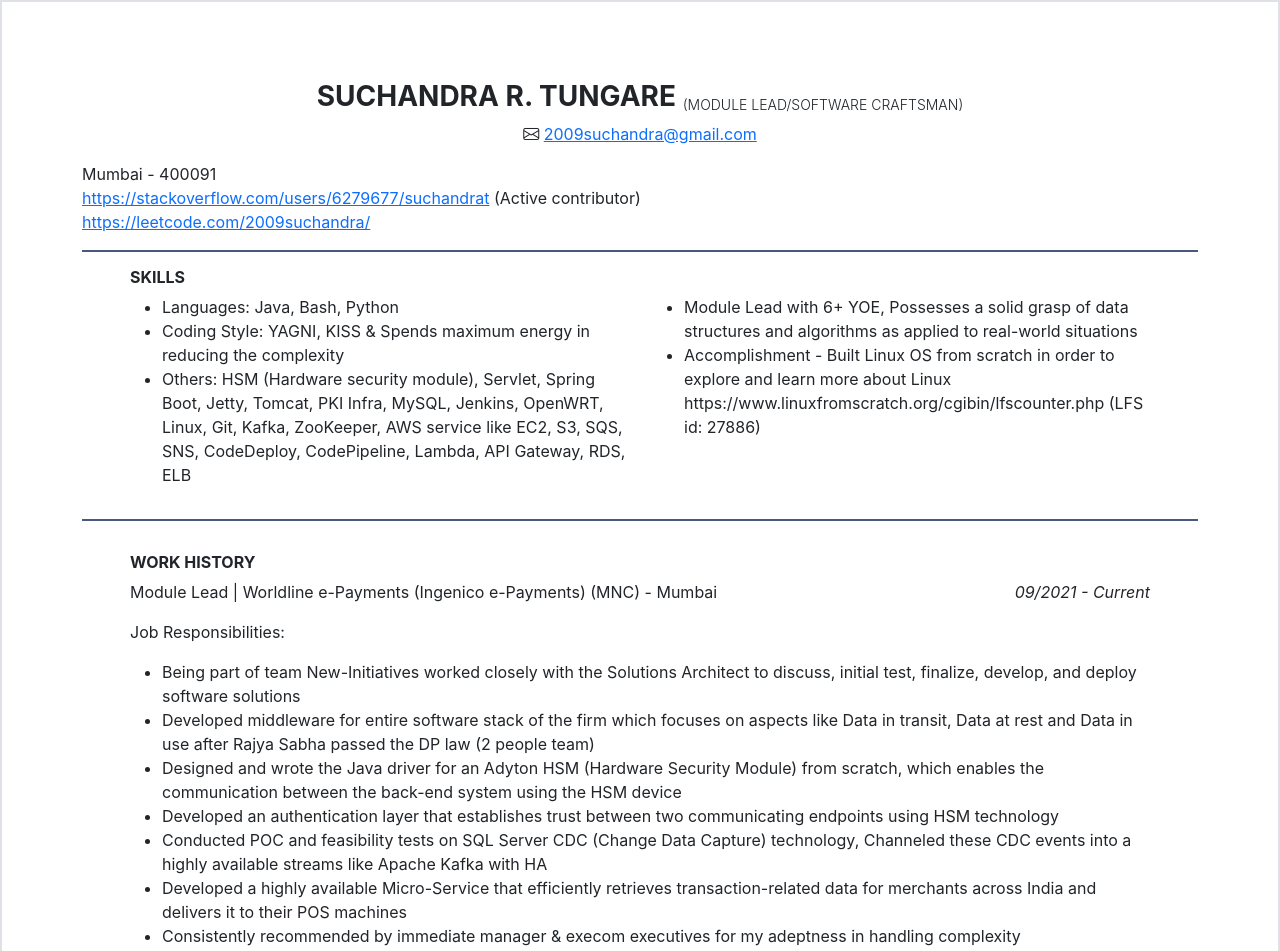
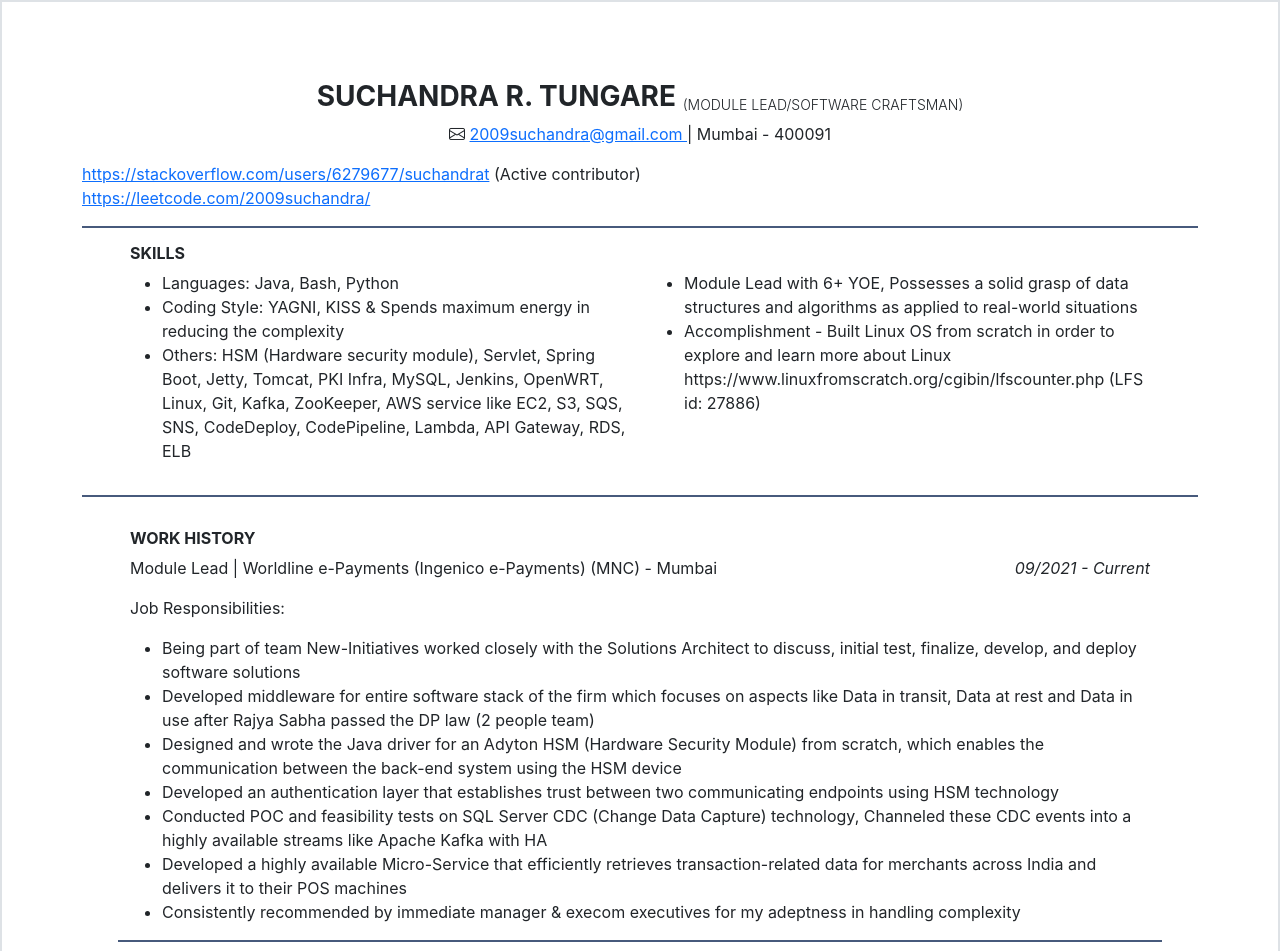
Before and after one commit to tungares/resume, a plain HTML site: page index.html in a window 1280 px wide. Shown: the top 951 px of the page. Drawn offline with nearby package versions, Linux system fonts and the light colour scheme.

Commit message:
Update index.html

```diff
--- a/index.html
+++ b/index.html
@@ -13,7 +13,7 @@
   <div class="container">
     <h3 class="mt-5 text-center fw-bold">SUCHANDRA R. TUNGARE <sub class="text-small">(MODULE LEAD/SOFTWARE CRAFTSMAN)</sub></h3>
     <p class="text-center"> <i class="bi bi-envelope"></i> <a href="mailto:2009suchandra@gmail.com ">2009suchandra@gmail.com </a>
-       </p>Mumbai - 400091
+       | Mumbai - 400091</p>
       <p>
         <a href="https://stackoverflow.com/users/6279677/suchandrat" target="_blank ">https://stackoverflow.com/users/6279677/suchandrat</a> (Active contributor)
         <br>
```
